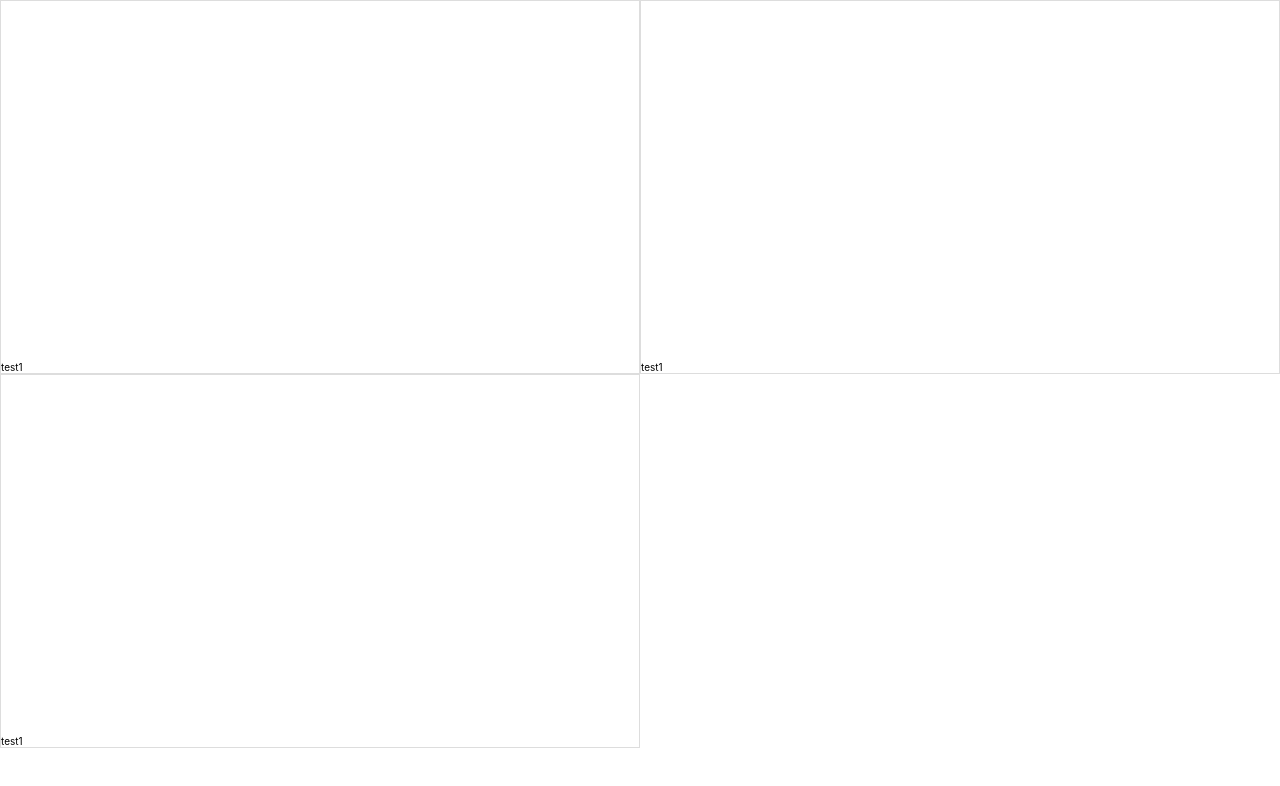
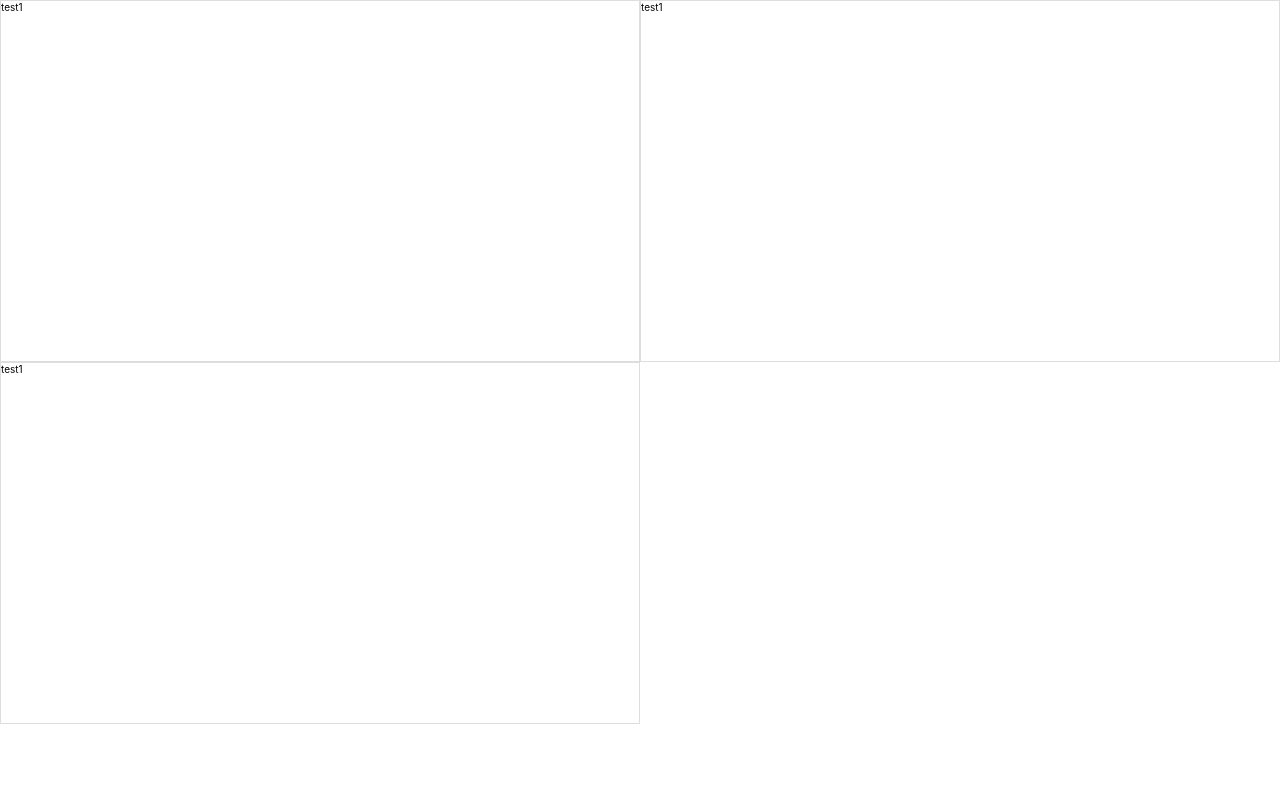
Before and after one commit to dev-allenk/awesome-animations, a Next.js app: page / in a window 1280 px wide. Shown: the top 786 px of the page. Built offline with nearby package versions, Linux system fonts and the light colour scheme.

Commit message:
feat: Added Section layout
- Container 하위에 렌더링될 컴포넌트가 section을 100% 차지하도록 구현

```diff
--- a/src/Layout/Layout.common.tsx
+++ b/src/Layout/Layout.common.tsx
@@ -1,4 +1,4 @@
-import styled from "styled-components";
+import styled from 'styled-components'
 
 export const Layout = styled.div`
   display: grid;
@@ -8,9 +8,20 @@ export const Layout = styled.div`
   @media only screen and (min-width: 700px) {
     grid-template-columns: 1fr 1fr;
   }
-`;
+`
+
+export const Section = styled.section`
+  position: relative;
+  width: 100%;
+  height: 100%;
+  padding-top: calc(9 / 16 * 100%);
+  border: 1px solid #ddd;
+`
 
 export const Container = styled.div`
-  padding-top: calc(9 / 16 * 100%);
-  border: 1px solid #ddd;
-`;
+  position: absolute;
+  top: 0;
+  left: 0;
+  width: 100%;
+  height: 100%;
+`
--- a/src/pages/Home/Home.tsx
+++ b/src/pages/Home/Home.tsx
@@ -1,11 +1,17 @@
-import { Container, Layout } from "../../Layout/Layout.common";
+import { Section, Container, Layout } from '../../Layout/Layout.common'
 
 export default function Home() {
   return (
     <Layout>
-      <Container>test1</Container>
-      <Container>test1</Container>
-      <Container>test1</Container>
+      <Section>
+        <Container>test1</Container>
+      </Section>
+      <Section>
+        <Container>test1</Container>
+      </Section>
+      <Section>
+        <Container>test1</Container>
+      </Section>
     </Layout>
-  );
+  )
 }
```
